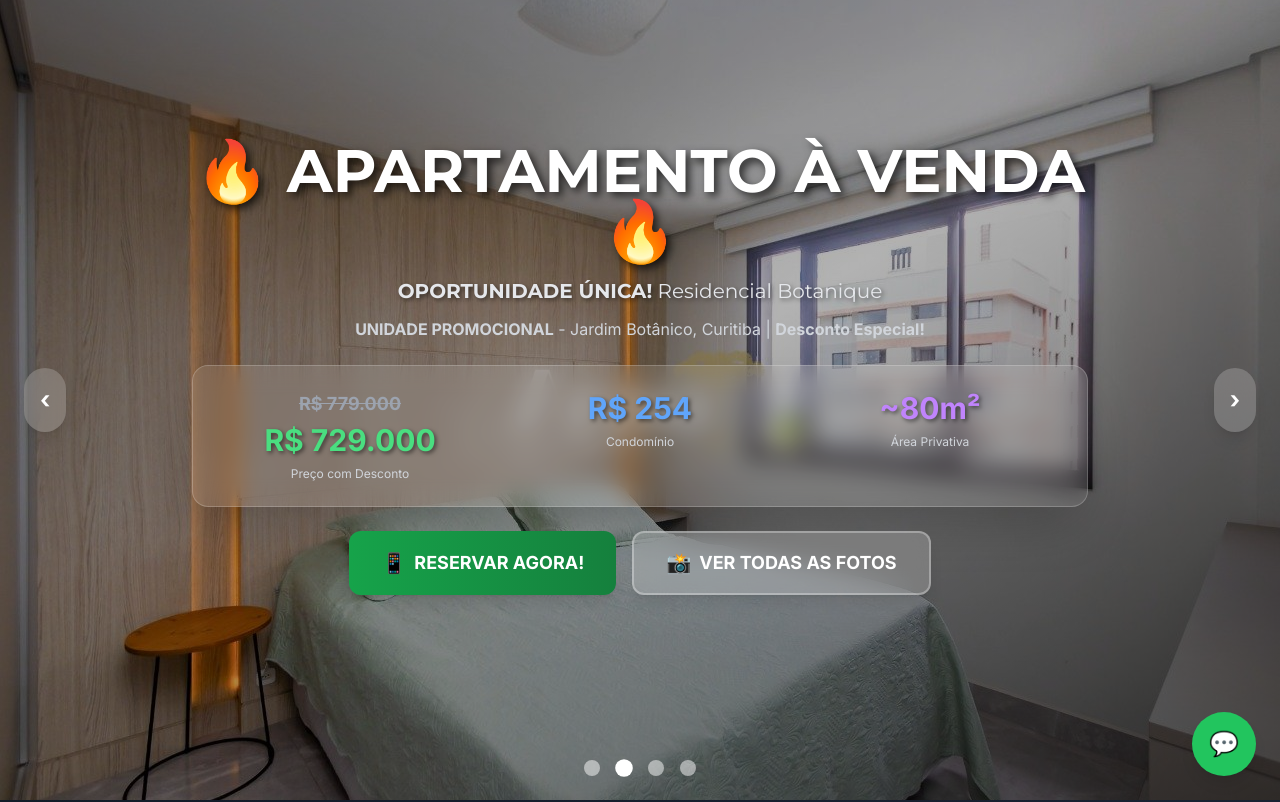
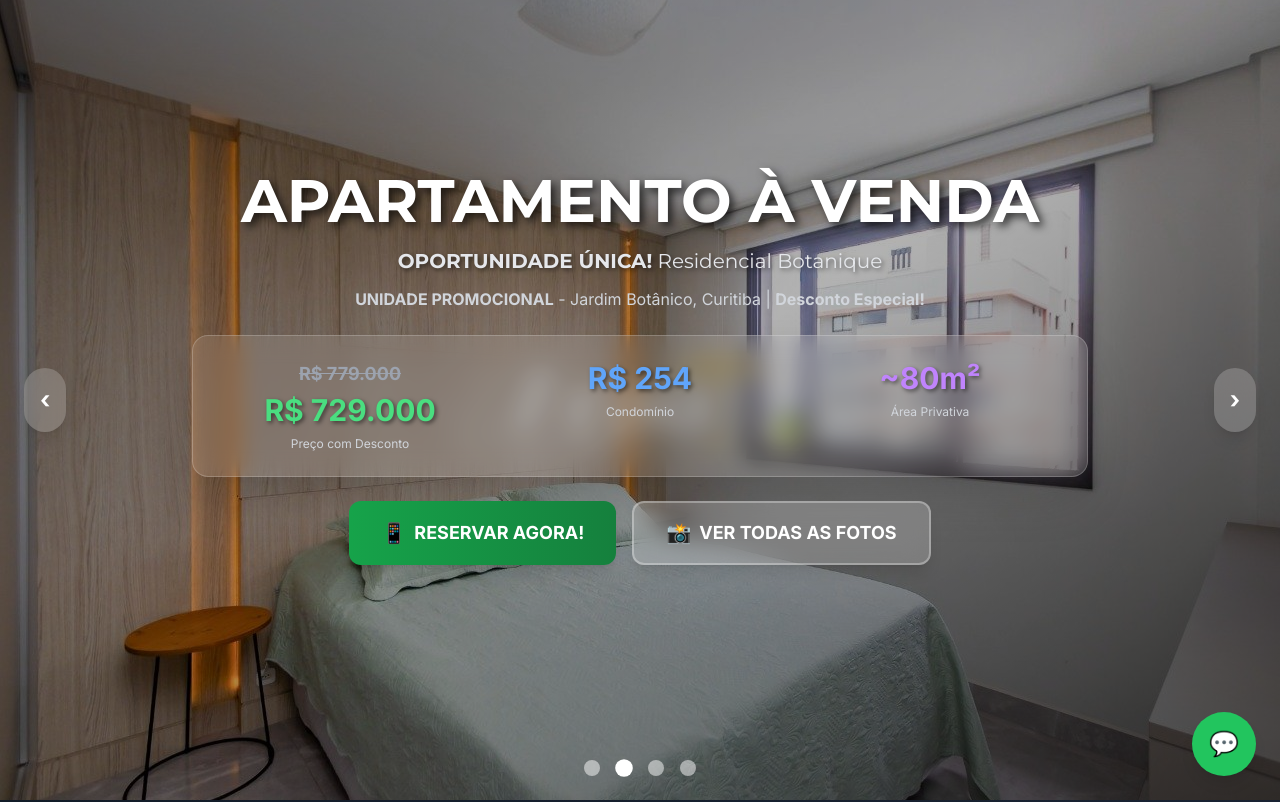
Before and after one commit to mbxagency/apbotanique, a Next.js app: page / in a window 1280 px wide. Shown: the top 802 px of the page. Built offline with nearby package versions, Linux system fonts and the light colour scheme.

Commit message:
fix: fixed infra

```diff
--- a/src/app/layout.tsx
+++ b/src/app/layout.tsx
@@ -16,8 +16,8 @@
 })
 
 export const metadata: Metadata = {
-  title: '🔥 APARTAMENTO À VENDA NO JARDIM BOTÂNICO CURITIBA | ÚLTIMA UNIDADE | Desconto Especial!',
-  description: '🔥 APARTAMENTO À VENDA NO JARDIM BOTÂNICO! 2 quartos + suíte, 89m², acabamento de luxo, 2 vagas. Localização privilegiada em Curitiba. ÚLTIMA UNIDADE - Desconto especial! Agende sua visita hoje mesmo!',
+  title: 'APARTAMENTO À VENDA NO JARDIM BOTÂNICO CURITIBA | ÚLTIMA UNIDADE | Desconto Especial!',
+  description: 'APARTAMENTO À VENDA NO JARDIM BOTÂNICO! 2 quartos + suíte, 89m², acabamento de luxo, 2 vagas. Localização privilegiada em Curitiba. ÚLTIMA UNIDADE - Desconto especial! Agende sua visita hoje mesmo!',
   keywords: [
     'apartamento à venda jardim botânico curitiba',
     'apartamento 2 quartos suíte curitiba',
@@ -57,8 +57,8 @@
     canonical: '/',
   },
   openGraph: {
-    title: '🔥 APARTAMENTO À VENDA NO JARDIM BOTÂNICO CURITIBA | ÚLTIMA UNIDADE | Desconto Especial!',
-    description: '🔥 APARTAMENTO À VENDA NO JARDIM BOTÂNICO! 2 quartos + suíte, 89m², acabamento de luxo, 2 vagas. Localização privilegiada em Curitiba. ÚLTIMA UNIDADE - Desconto especial! Agende sua visita hoje mesmo!',
+    title: 'APARTAMENTO À VENDA NO JARDIM BOTÂNICO CURITIBA | ÚLTIMA UNIDADE | Desconto Especial!',
+    description: 'APARTAMENTO À VENDA NO JARDIM BOTÂNICO! 2 quartos + suíte, 89m², acabamento de luxo, 2 vagas. Localização privilegiada em Curitiba. ÚLTIMA UNIDADE - Desconto especial! Agende sua visita hoje mesmo!',
     url: 'https://apbotanique.vercel.app',
     siteName: 'Arau Imóveis - Apartamento à Venda',
     images: [
@@ -74,8 +74,8 @@
   },
   twitter: {
     card: 'summary_large_image',
-    title: '🔥 APARTAMENTO À VENDA NO JARDIM BOTÂNICO CURITIBA | ÚLTIMA UNIDADE | Desconto Especial!',
-    description: '🔥 APARTAMENTO À VENDA NO JARDIM BOTÂNICO! 2 quartos + suíte, 89m², acabamento de luxo, 2 vagas. Localização privilegiada em Curitiba. ÚLTIMA UNIDADE - Desconto especial!',
+    title: 'APARTAMENTO À VENDA NO JARDIM BOTÂNICO CURITIBA | ÚLTIMA UNIDADE | Desconto Especial!',
+    description: 'APARTAMENTO À VENDA NO JARDIM BOTÂNICO! 2 quartos + suíte, 89m², acabamento de luxo, 2 vagas. Localização privilegiada em Curitiba. ÚLTIMA UNIDADE - Desconto especial!',
     images: ['/images/fachada/fachada1.jpg'],
   },
   robots: {
--- a/src/components/layout/Header.tsx
+++ b/src/components/layout/Header.tsx
@@ -9,7 +9,7 @@
           <div className="flex flex-col md:flex-row items-center justify-between gap-2">
             <div className="text-center md:text-left">
                               <h1 className="text-lg md:text-xl font-bold">
-                  🔥 APARTAMENTO À VENDA
+                  APARTAMENTO À VENDA
                 </h1>
               <p className="text-sm text-green-100">
                 Jardim Botânico, Curitiba - PR
--- a/src/components/sections/About.tsx
+++ b/src/components/sections/About.tsx
@@ -7,7 +7,7 @@
         <div className="max-w-4xl mx-auto">
           <div className="text-center mb-12">
             <h2 className="text-3xl md:text-4xl font-bold text-gray-900 mb-4 font-heading">
-              🔥 OPORTUNIDADE ÚNICA - Detalhes do Condomínio
+                              OPORTUNIDADE ÚNICA - Detalhes do Condomínio
             </h2>
             <p className="text-lg text-gray-600">
               <strong>ÚLTIMA UNIDADE DISPONÍVEL!</strong> Transparência total sobre os valores e benefícios
--- a/src/components/sections/Contact.tsx
+++ b/src/components/sections/Contact.tsx
@@ -11,7 +11,7 @@
       <div className="container mx-auto px-4 relative z-10">
         <div className="max-w-4xl mx-auto">
           <div className="text-center">
-            <h2 className="text-3xl md:text-4xl font-bold mb-8 font-heading text-white">🔥 RESERVE AGORA - UNIDADE PROMOCIONAL!</h2>
+            <h2 className="text-3xl md:text-4xl font-bold mb-8 font-heading text-white">RESERVE AGORA - UNIDADE PROMOCIONAL!</h2>
 
             {/* Informações do Corretor */}
             <div className="bg-white/10 backdrop-blur-sm p-8 rounded-2xl border border-white/20 mb-8">
--- a/src/components/sections/Hero.tsx
+++ b/src/components/sections/Hero.tsx
@@ -73,7 +73,7 @@
         <div className="absolute inset-0 flex flex-col justify-center pb-8 sm:pb-12 md:pb-16 z-10 px-4">
           <div className="text-center text-white w-full max-w-4xl mx-auto">
             <h1 className="text-2xl sm:text-3xl md:text-4xl lg:text-5xl xl:text-6xl font-bold mb-3 sm:mb-4 font-heading text-shadow-lg leading-tight">
-              🔥 APARTAMENTO À VENDA 🔥
+              APARTAMENTO À VENDA
             </h1>
             <p className="text-base sm:text-lg md:text-xl mb-2 sm:mb-3 text-gray-200 font-heading text-shadow">
               <strong>OPORTUNIDADE ÚNICA!</strong> Residencial Botanique
--- a/src/components/sections/OptionalItems.tsx
+++ b/src/components/sections/OptionalItems.tsx
@@ -25,7 +25,7 @@
     {
       name: 'Cooktop Brastemp 4 Bocas',
       description: 'Duplachama Timer Touch Preto',
-      icon: '🔥'
+      icon: '⭐'
     },
     {
       name: 'Cama Box',
@@ -45,7 +45,7 @@
     {
       name: 'Forno de Embutir Elétrico Brastemp',
       description: '84 Litros Cor Inox Espelhado com Convecção e Timer Touch',
-      icon: '🔥'
+      icon: '⭐'
     },
     {
       name: 'Micro-ondas de Embutir 34L Philco',
--- a/src/components/ui/UrgencyBanner.tsx
+++ b/src/components/ui/UrgencyBanner.tsx
@@ -29,11 +29,11 @@
   return (
     <div className="bg-gradient-to-r from-red-500 to-red-600 text-white py-3 px-4 text-center animate-pulse-soft">
       <div className="container mx-auto flex flex-col sm:flex-row items-center justify-center space-y-2 sm:space-y-0 sm:space-x-4">
-        <div className="flex items-center space-x-2">
-          <span className="text-xl">🔥</span>
-          <span className="font-bold">OPORTUNIDADE ÚNICA!</span>
-          <span className="text-xl">🔥</span>
-        </div>
+                  <div className="flex items-center space-x-2">
+            <span className="text-xl">⭐</span>
+            <span className="font-bold">OPORTUNIDADE ÚNICA!</span>
+            <span className="text-xl">⭐</span>
+          </div>
 
         <div className="flex items-center space-x-2">
           <span className="text-sm">Termina em:</span>
--- a/src/lib/config/site.ts
+++ b/src/lib/config/site.ts
@@ -41,7 +41,7 @@
   // SEO
   seo: {
     title: 'APARTAMENTO À VENDA NO JARDIM BOTÂNICO CURITIBA | ÚLTIMA UNIDADE | Desconto Especial!',
-    description: '🔥 APARTAMENTO À VENDA NO JARDIM BOTÂNICO! 2 quartos + suíte, 89m², acabamento de luxo, 2 vagas. Localização privilegiada em Curitiba. ÚLTIMA UNIDADE - Desconto especial! Agende sua visita hoje mesmo!',
+            description: 'APARTAMENTO À VENDA NO JARDIM BOTÂNICO! 2 quartos + suíte, 89m², acabamento de luxo, 2 vagas. Localização privilegiada em Curitiba. ÚLTIMA UNIDADE - Desconto especial! Agende sua visita hoje mesmo!',
     keywords: [
       'apartamento à venda jardim botânico curitiba',
       'apartamento 2 quartos suíte curitiba',
```
